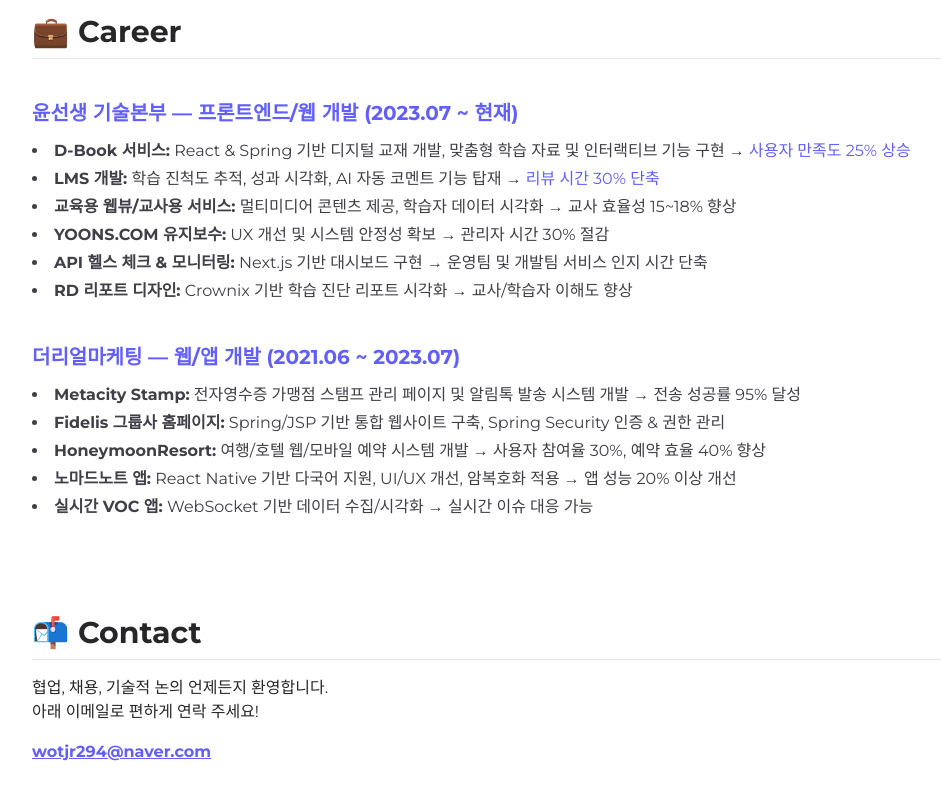
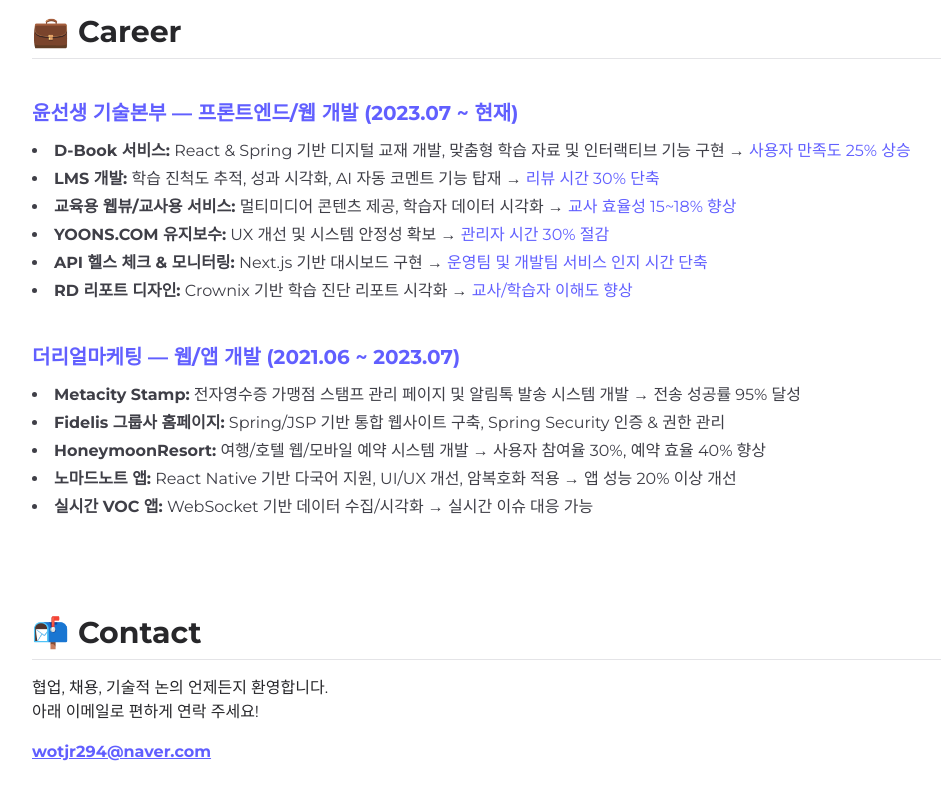
Before and after one commit to Jaeseokkong/NEXT-BLOG, a Next.js app: page /about in a window 1280 px wide. Shown: the part 806-1606 px from the top of the page, without its empty margins (56-997 px from the left). Built offline with nearby package versions, Linux system fonts and the light colour scheme.

Commit message:
style: 소개 커리어 하이라이트 적용

```diff
--- a/src/app/about/page.tsx
+++ b/src/app/about/page.tsx
@@ -72,16 +72,16 @@ export default function AboutPage() {
               <strong>LMS 개발:</strong> 학습 진척도 추적, 성과 시각화, AI 자동 코멘트 기능 탑재 → <span className="text-indigo-500 font-medium">리뷰 시간 30% 단축</span>
             </li>
             <li>
-              <strong>교육용 웹뷰/교사용 서비스:</strong> 멀티미디어 콘텐츠 제공, 학습자 데이터 시각화 → 교사 효율성 15~18% 향상
+              <strong>교육용 웹뷰/교사용 서비스:</strong> 멀티미디어 콘텐츠 제공, 학습자 데이터 시각화 → <span className="text-indigo-500 font-medium">교사 효율성 15~18% 향상</span>
             </li>
             <li>
-              <strong>YOONS.COM 유지보수:</strong> UX 개선 및 시스템 안정성 확보 → 관리자 시간 30% 절감
+              <strong>YOONS.COM 유지보수:</strong> UX 개선 및 시스템 안정성 확보 → <span className="text-indigo-500 font-medium">관리자 시간 30% 절감</span>
             </li>
             <li>
-              <strong>API 헬스 체크 & 모니터링:</strong> Next.js 기반 대시보드 구현 → 운영팀 및 개발팀 서비스 인지 시간 단축
+              <strong>API 헬스 체크 & 모니터링:</strong> Next.js 기반 대시보드 구현 → <span className="text-indigo-500 font-medium">운영팀 및 개발팀 서비스 인지 시간 단축</span>
             </li>
             <li>
-              <strong>RD 리포트 디자인:</strong> Crownix 기반 학습 진단 리포트 시각화 → 교사/학습자 이해도 향상
+              <strong>RD 리포트 디자인:</strong> Crownix 기반 학습 진단 리포트 시각화 → <span className="text-indigo-500 font-medium">교사/학습자 이해도 향상</span>
             </li>
           </ul>
         </div>
```
